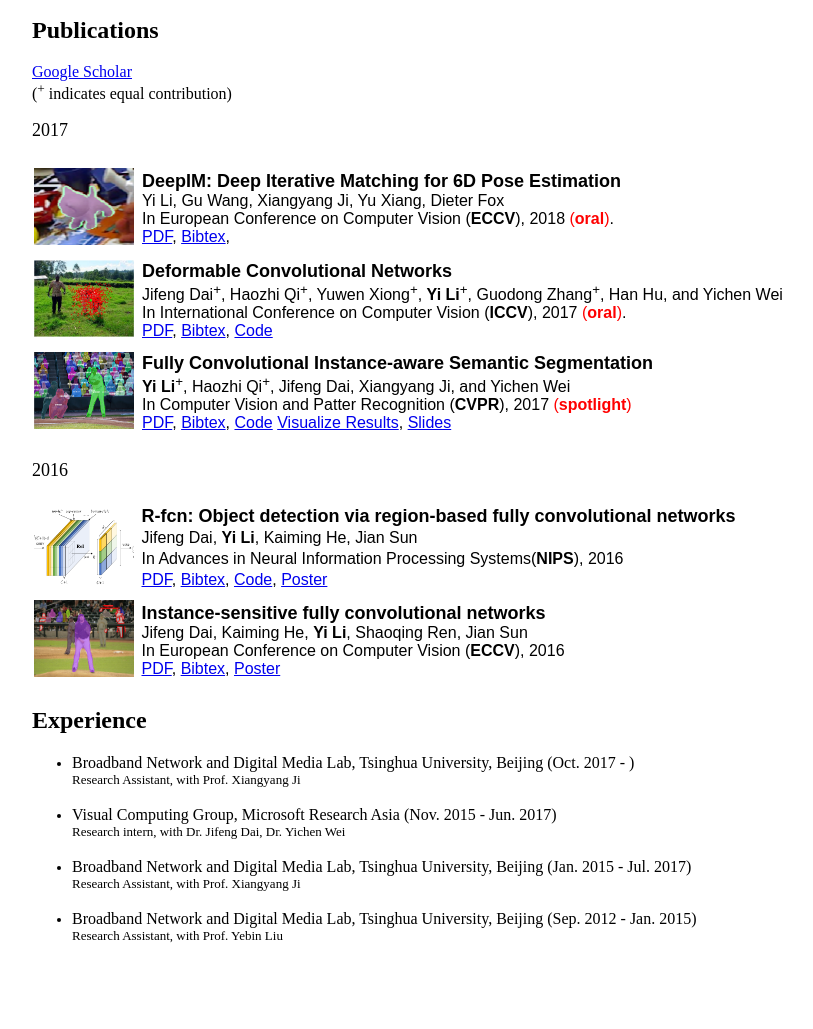
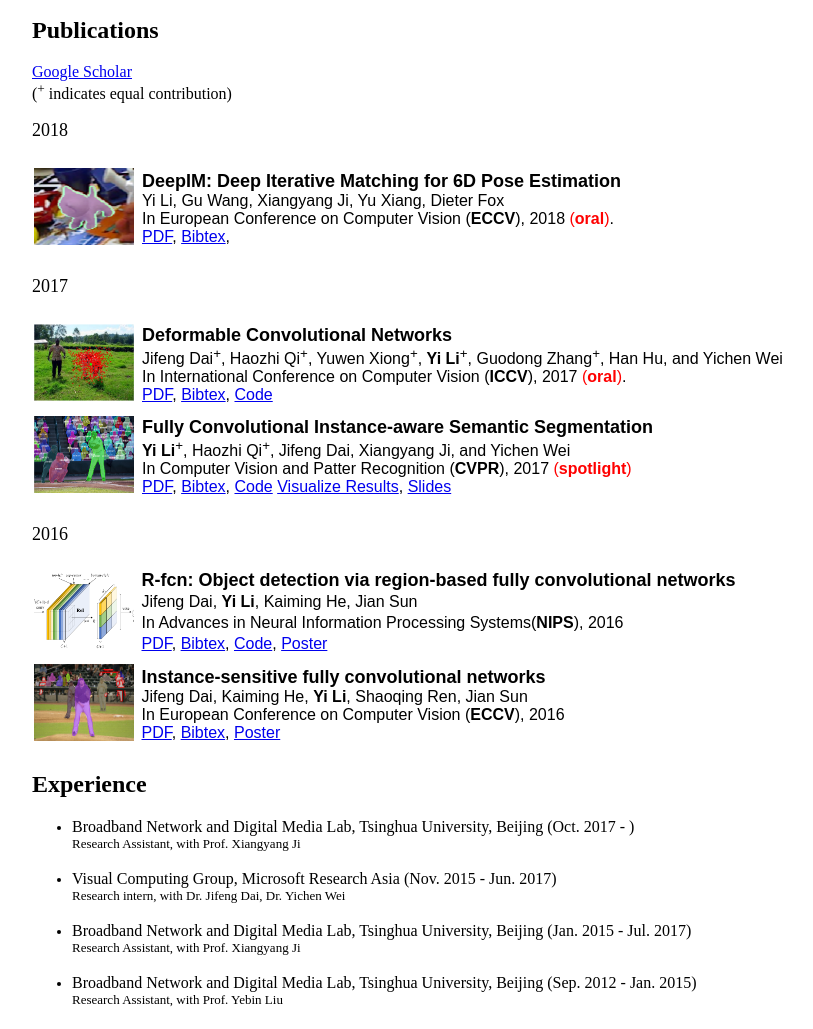
Before and after one commit to liyi14/liyi14.github.io, a plain HTML site: page index.html in a window 1280 px wide. Shown: the part 780-1809 px from the top of the page, without its empty margins (133-946 px from the left). Before the commit the page ends 1769 px from the top, so only its background shows below. Drawn offline with Linux system fonts and the light colour scheme; files whose address does not match are found by name.

Commit message:
Update index.html

```diff
--- a/index.html
+++ b/index.html
@@ -60,7 +60,7 @@
           <h2>Publications</h2>
           <a target='_blank' href='https://scholar.google.com/citations?user=MW36lZUAAAAJ&hl=en'>Google Scholar</a><br/>
           (<sup>+</sup> indicates equal contribution)</p>
-          <div><font size='4'>2017</font></div>
+          <div><font size='4'>2018</font></div>
           <div><font size='4'><br/></font></div>
           <div>
           <table style='border-width:1px;border-color:rgb(255,255,255);border-collapse:collapse' cellspacing='0' bordercolor='#888' border='1'>
@@ -87,6 +87,19 @@
   year={2018}
 }
 </pre>
+
+                </td>
+              </tr>
+            </tbody>
+          </table>
+          <div><font size='4'><br/></font></div>
+          <div>
+
+          <div><font size='4'>2017</font></div>
+          <div><font size='4'><br/></font></div>
+          <div>
+          <table style='border-width:1px;border-color:rgb(255,255,255);border-collapse:collapse' cellspacing='0' bordercolor='#888' border='1'>
+            <tbody>
               <tr>
                 <td style='width:101px;height:89px'> <a imageanchor='1' href='./figures/deform_conv_logo.png'><img width='100' src='./figures/deform_conv_logo.png' height='77' border='0'/></a></td>
                 <td width="1px"></td>
```
